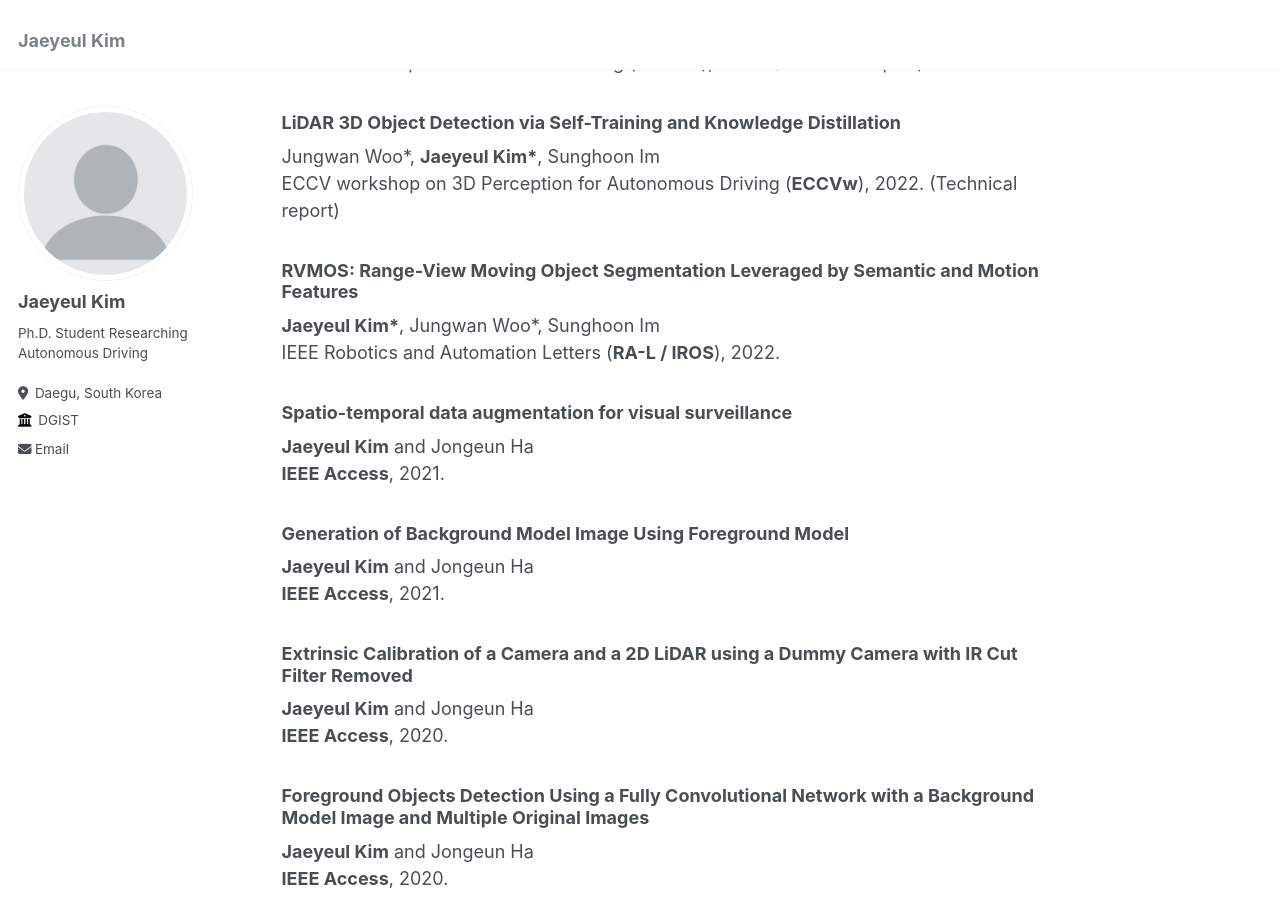
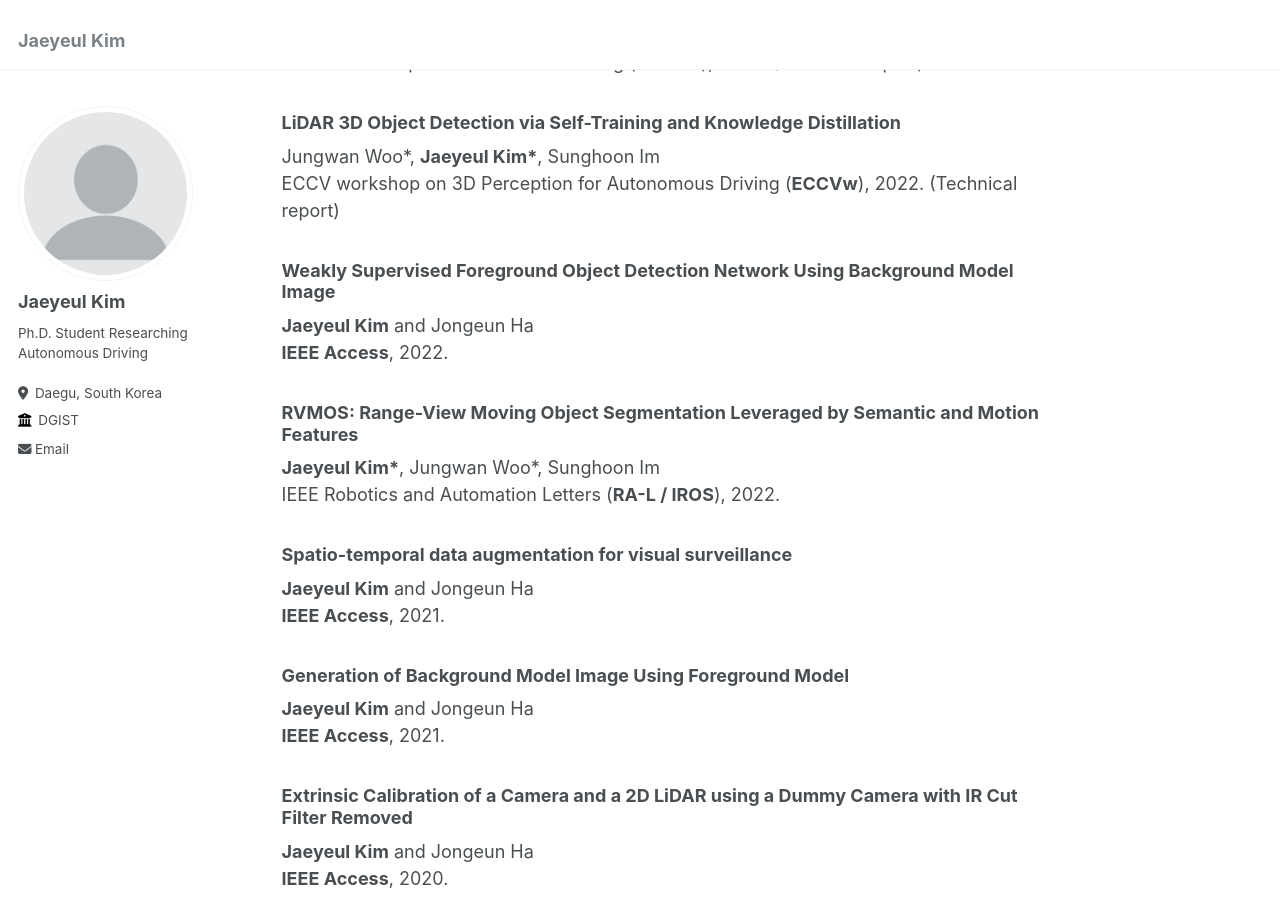
Before and after one commit to jykim94/jykim94.github.io, a Jekyll site: the page built from _pages/about.md, in a window 1280 px wide and 900 px high, scrolled down 1313 px. Built offline with Jekyll 4.4.1, drawn with Linux system fonts in a browser that asks for light colours.

Commit message:
Updated specific content

```diff
--- a/_pages/about.md
+++ b/_pages/about.md
@@ -53,6 +53,10 @@
 ### LiDAR 3D Object Detection via Self-Training and Knowledge Distillation
 Jungwan Woo\*, **Jaeyeul Kim\***, Sunghoon Im<br>
 ECCV workshop on 3D Perception for Autonomous Driving (**ECCVw**), 2022. (Technical report)
+
+### Weakly Supervised Foreground Object Detection Network Using Background Model Image
+**Jaeyeul Kim** and Jongeun Ha<br>
+**IEEE Access**, 2022.
 
 ### RVMOS: Range-View Moving Object Segmentation Leveraged by Semantic and Motion Features
 **Jaeyeul Kim\***, Jungwan Woo\*, Sunghoon Im<br>
```
